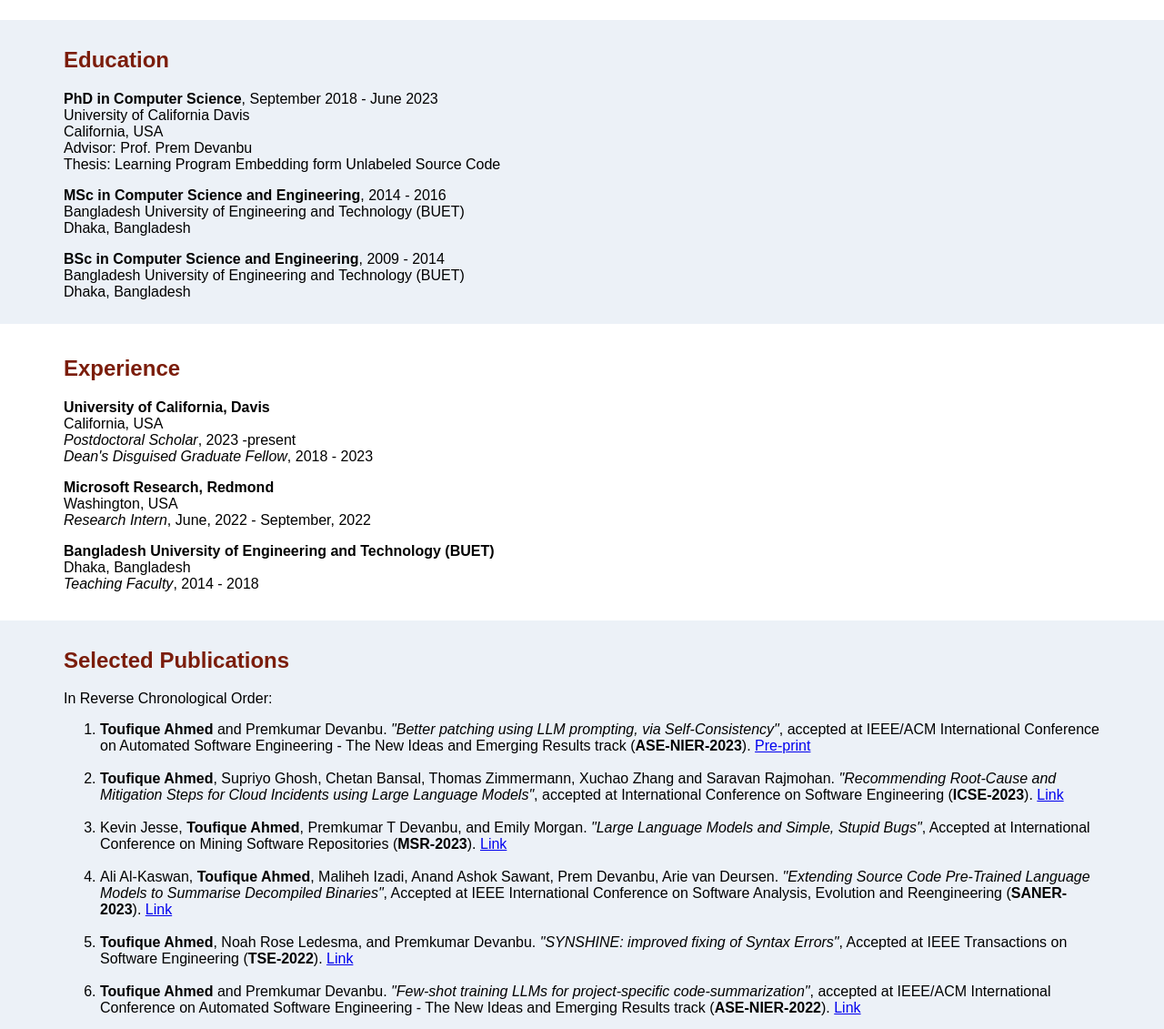
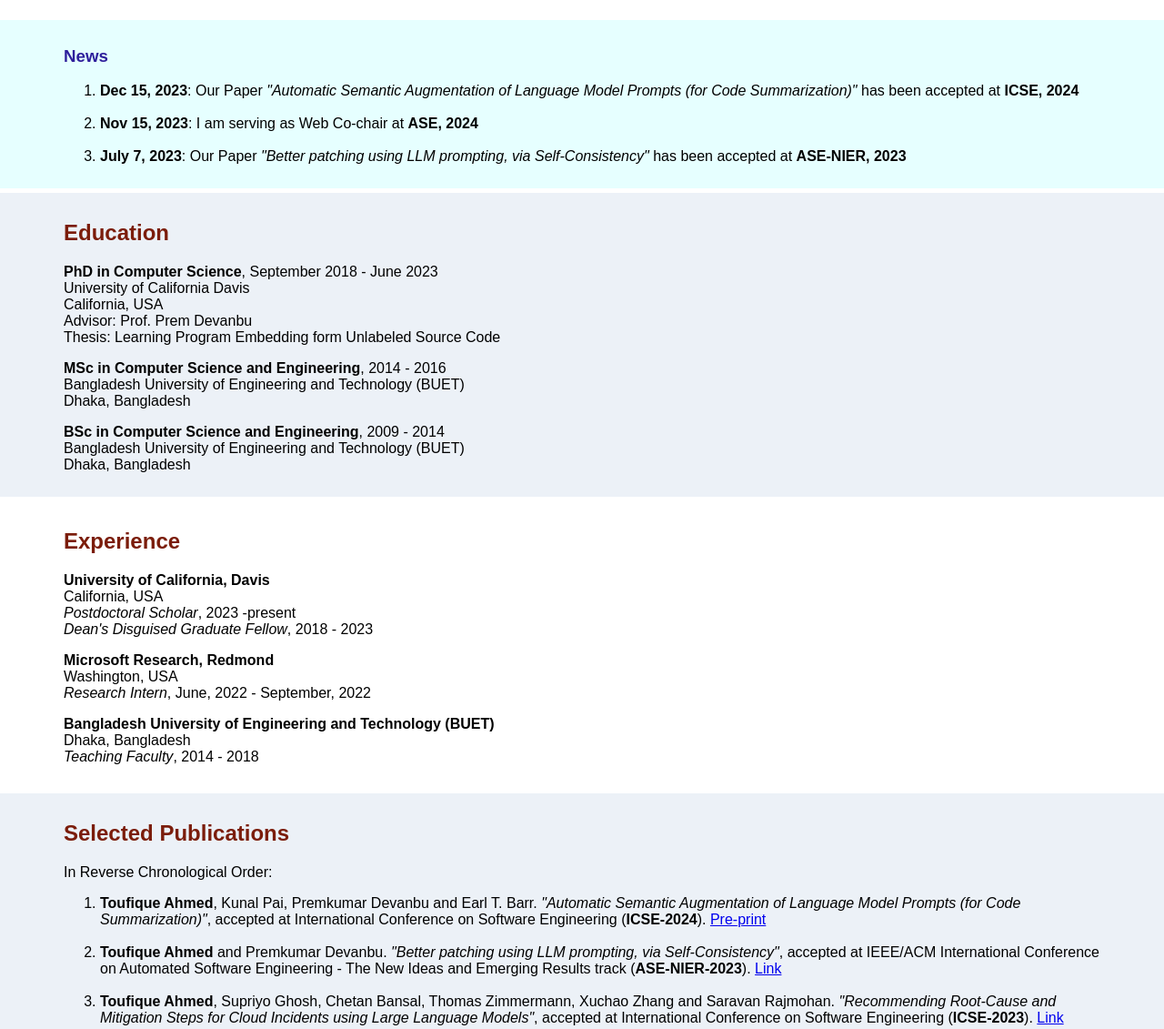
Before and after one commit to toufiqueparag/toufique.github.io, a plain HTML site: page index.html in a window 1280 px wide. Shown: the part 480-1611 px from the top of the page at 91% size. Drawn offline with Linux system fonts and the light colour scheme.

Commit message:
paper update

```diff
--- a/index.html
+++ b/index.html
@@ -115,6 +115,17 @@
 }
 
 
+.news {
+    padding: 10px 70px;
+    color: #000000;
+    hyphens: auto;
+    background-color: #e6ffff;
+    margin: 5px 0; /* Add space between sections */
+    text-align: left; /* Left-align the text */
+    position: relative; /* Add relative positioning */
+}
+
+
 
 
     </style>
@@ -164,6 +175,39 @@ Broadly speaking, my work resides at the intersection of machine learning and so
 
 
     </div>
+
+
+
+
+
+<!-- <div class="about">
+        <h2>About Me</h2>
+<p>Greetings! I am a PhD student in Computer Science at UC Davis, under the guidance of Professor Prem Devanbu. My research interests encompass Machine Learning for Software Engineering (ML4SE), Naturalness of Software, and Sentiment Analysis. I am highly intrigued by the use of Large Language Models in Software Engineering and devote a significant amount of time to studying them and exploring ways to enhance their safety. I am privileged to have been bestowed with the prestigious Dean's Distinguished Graduate Fellowship (DDGF) for a duration of five years. The Office of Graduate Studies, The College of Engineering, and The Graduate Group in Computer Science at UC Davis have conferred this fellowship upon me in recognition of my exceptional academic performance and potential for productive scholarship. Additionally, I have had the opportunity to work as a summer intern at Microsoft Research in 2022. I completed my Bachelor of Science (B.Sc.) and Master of Science (M.Sc.) in Computer Science and Engineering at Bangladesh University of Engineering and Technology (BUET) in 2014 and 2016, respectively. During my Master's degree, I focused on analyzing the sentiment of peer code reviews and its influence on project outcomes. Prior to my time at Davis, I also served as a faculty member at the Department of Computer Science and Engineering (CSE) in BUET, Dhaka, Bangladesh. My enthusiasm for teaching and research remains a driving force in my professional pursuits.</p>
+
+</div> -->
+
+<div class="news" id="news">
+        <h3>News</h3>
+
+<ol>
+			<li style="color: #000000;"> <b>Dec 15, 2023</b>: Our Paper <i>"Automatic Semantic Augmentation of Language Model Prompts (for Code Summarization)"</i> has been accepted at <b>ICSE, 2024</b></li>
+            <br>
+        	<li style="color: #000000;"> <b>Nov 15, 2023</b>: I am serving as Web Co-chair at <b>ASE, 2024</b></li>
+            <br>
+            <li style="color: #000000;"> <b>July 7, 2023</b>: Our Paper <i>"Better patching using LLM prompting, via Self-Consistency"</i> has been accepted at <b>ASE-NIER, 2023</b></li>
+            <!-- <br>
+            <li style="color: #000000;"> Our Paper "Recommending Root-Cause and Mitigation Steps for Cloud Incidents using Large Language Models" has been accepted at ICSE, 2024</li>
+            <br>-->
+
+
+    	</ol>
+
+
+
+</div>
+
+
+
 
 
 
@@ -242,9 +286,11 @@ Broadly speaking, my work resides at the intersection of machine learning and so
         <h2>Selected  Publications</h2>
         <p style="color: #000000;">In Reverse Chronological Order:</p>
 		<ol>
-        	<li style="color: #000000;"><b>Toufique Ahmed</b> and Premkumar Devanbu. <i>"Better patching using LLM prompting, via Self-Consistency"</i>, accepted at IEEE/ACM International Conference on Automated Software Engineering - The New Ideas and Emerging Results track (<b>ASE-NIER-2023</b>). <a href="https://arxiv.org/abs/2306.00108">Pre-print</a></li>
+			<li style="color: #000000;"><b>Toufique Ahmed</b>, Kunal Pai, Premkumar Devanbu and Earl T. Barr. <i>"Automatic Semantic Augmentation of Language Model Prompts (for Code Summarization)"</i>, accepted at International Conference on Software Engineering (<b>ICSE-2024</b>). <a href="https://doi.org/10.48550/arXiv.2304.06815">Pre-print</a></li>
             <br>
-			<li style="color: #000000;"><b>Toufique Ahmed</b>, Supriyo Ghosh, Chetan Bansal, Thomas Zimmermann,  Xuchao Zhang and  Saravan Rajmohan. <i>"Recommending Root-Cause and Mitigation Steps for Cloud Incidents using Large Language Models"</i>, accepted at International Conference on Software Engineering (<b>ICSE-2023</b>). <a href="https://doi.org/10.1109/ICSE48619.2023.00149">Link</a></li>
+        	<li style="color: #000000;"><b>Toufique Ahmed</b> and Premkumar Devanbu. <i>"Better patching using LLM prompting, via Self-Consistency"</i>, accepted at IEEE/ACM International Conference on Automated Software Engineering - The New Ideas and Emerging Results track (<b>ASE-NIER-2023</b>). <a href="https://doi.org/10.1109/ASE56229.2023.00065">Link</a></li>
+            <br>
+            <li style="color: #000000;"><b>Toufique Ahmed</b>, Supriyo Ghosh, Chetan Bansal, Thomas Zimmermann,  Xuchao Zhang and  Saravan Rajmohan. <i>"Recommending Root-Cause and Mitigation Steps for Cloud Incidents using Large Language Models"</i>, accepted at International Conference on Software Engineering (<b>ICSE-2023</b>). <a href="https://doi.org/10.1109/ICSE48619.2023.00149">Link</a></li>
 			<br>
 			<li style="color: #000000;">Kevin Jesse, <b>Toufique Ahmed</b>, Premkumar T Devanbu, and Emily Morgan. <i>"Large Language Models and Simple, Stupid Bugs"</i>, Accepted at International Conference on Mining Software Repositories (<b>MSR-2023</b>). <a href="https://doi.org/10.1109/MSR59073.2023.00082">Link</a></li>
 			<br>
```
